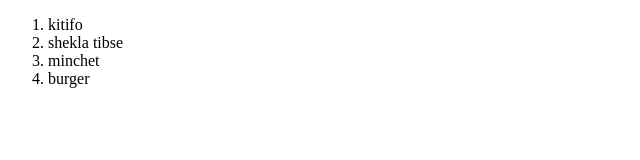
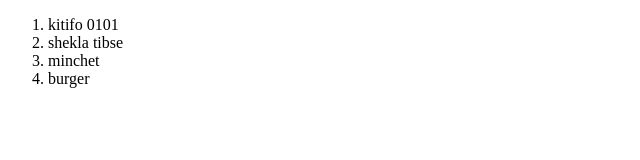
Before and after one commit to eyob-gez/Test-cv-101, a plain HTML site: page favfood.html in a window 1280 px wide. Shown: the full height of the page, 0-640 px from the left. Drawn offline with Linux system fonts and the light colour scheme.

Commit message:
Update favfood.html

```diff
--- a/favfood.html
+++ b/favfood.html
@@ -6,7 +6,7 @@
   </head>
   <body>
     <ol>
-      <li>kitifo</li>
+      <li>kitifo 0101</li>
       <li>shekla tibse</li>
       <li>minchet</li>
       <li>burger</li>
```
